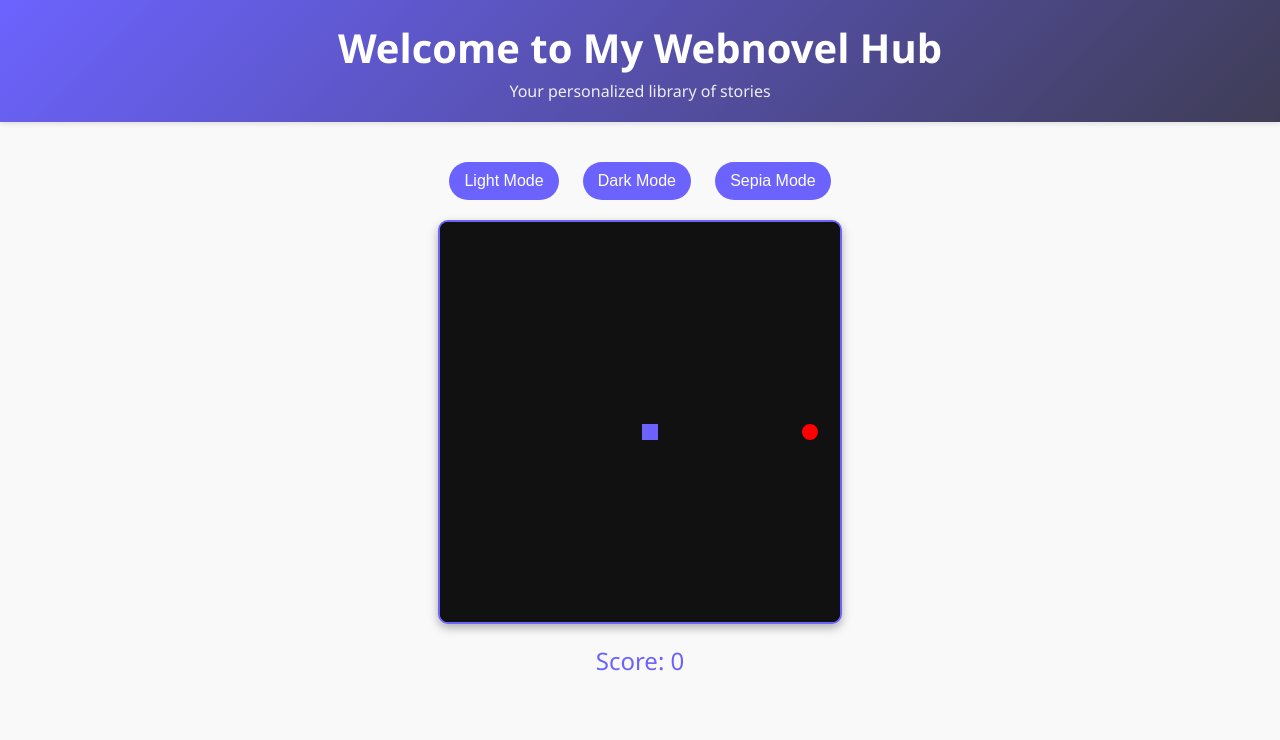
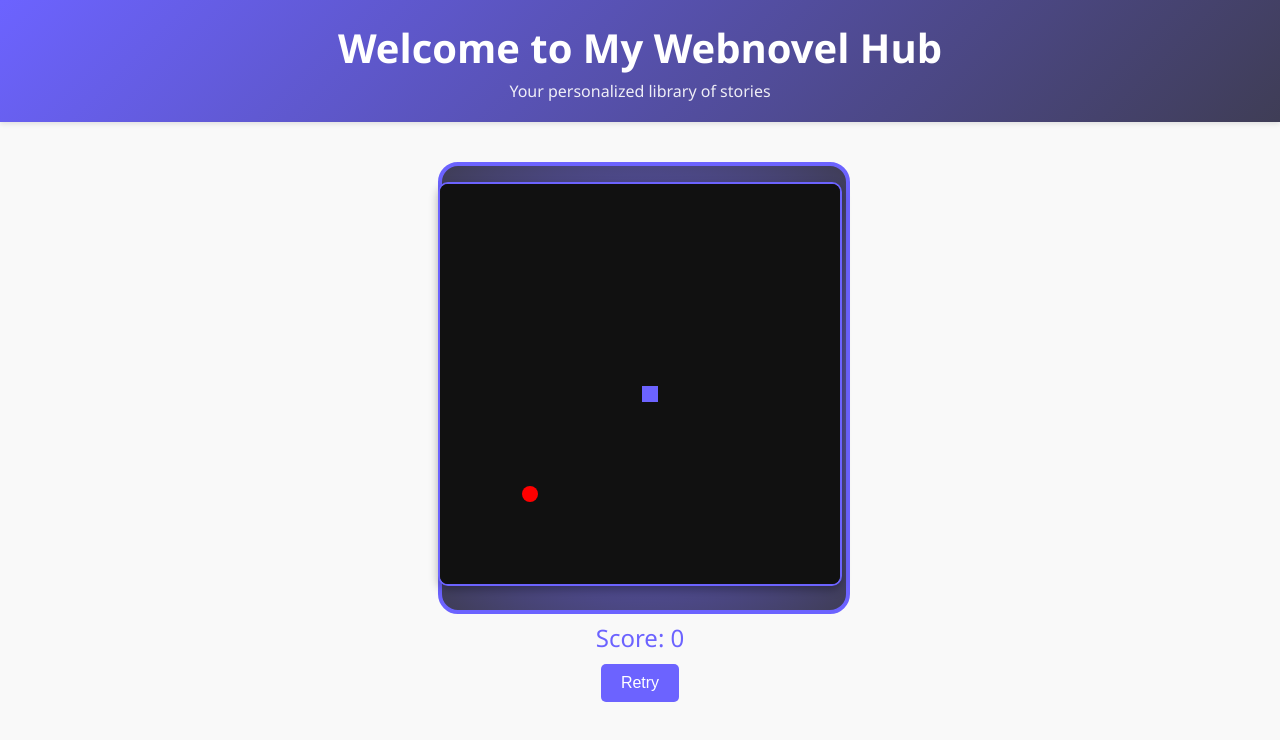
Before and after one commit to DefyingDemonz/WebNovelHub, a plain HTML site: page index.html in a window 1280 px wide. Drawn offline with Linux system fonts and the light colour scheme.

Commit message:
Update index.html

```diff
--- a/index.html
+++ b/index.html
@@ -55,12 +55,40 @@
         }
 
         canvas {
+            background-color: #111;
+            margin: 20px auto;
             display: block;
-            margin: 20px auto;
-            background-color: #111;
             border: 2px solid #6c63ff;
             border-radius: 10px;
             box-shadow: 0px 4px 10px rgba(0, 0, 0, 0.3);
+            position: relative;
+        }
+
+        .game-wrapper {
+            position: relative;
+            display: inline-block;
+        }
+
+        .game-decoration {
+            position: absolute;
+            top: 0;
+            left: 0;
+            width: 100%;
+            height: 100%;
+            border: 4px solid #6c63ff;
+            border-radius: 20px;
+            z-index: -1;
+            background: radial-gradient(circle at center, #6c63ff 0%, #3f3d56 100%);
+            animation: fadeIn 1s ease;
+        }
+
+        .trophy {
+            margin: 10px auto;
+            width: 100px;
+            height: 100px;
+            background: url('/mnt/data/A_sleek,_modern_digital_trophy_design_for_a_video_.png') no-repeat center;
+            background-size: contain;
+            display: none;
         }
 
         .score {
@@ -69,25 +97,21 @@
             margin-top: 10px;
         }
 
-        .mode-switch {
-            text-align: center;
-            margin-bottom: 20px;
+        .retry-btn {
+            display: block;
+            margin: 10px auto;
+            padding: 10px 20px;
+            font-size: 1rem;
+            color: #fff;
+            background-color: #6c63ff;
+            border: none;
+            border-radius: 5px;
+            cursor: pointer;
+            transition: background 0.3s;
         }
 
-        .mode-switch button {
-            margin: 0 10px;
-            padding: 10px 15px;
-            border: none;
-            border-radius: 25px;
-            cursor: pointer;
-            font-size: 1rem;
-            color: white;
-            background: #6c63ff;
-            transition: all 0.3s ease;
-        }
-
-        .mode-switch button:hover {
-            background: #3f3d56;
+        .retry-btn:hover {
+            background-color: #3f3d56;
         }
     </style>
 </head>
@@ -97,13 +121,13 @@
         <p>Your personalized library of stories</p>
     </header>
     <div class="container">
-        <div class="mode-switch">
-            <button onclick="setMode('light')">Light Mode</button>
-            <button onclick="setMode('dark')">Dark Mode</button>
-            <button onclick="setMode('sepia')">Sepia Mode</button>
+        <div class="game-wrapper">
+            <canvas id="snakeGame" width="400" height="400"></canvas>
+            <div class="game-decoration"></div>
         </div>
-        <canvas id="snakeGame" width="400" height="400"></canvas>
+        <div class="trophy" id="highScoreTrophy"></div>
         <div class="score" id="score">Score: 0</div>
+        <button class="retry-btn" onclick="restartGame()">Retry</button>
     </div>
     <script>
         const canvas = document.getElementById('snakeGame');
@@ -112,15 +136,21 @@
         const rows = canvas.width / box;
         const columns = canvas.height / box;
         let snake = [{ x: 10 * box, y: 10 * box }];
-        let food = {
-            x: Math.floor(Math.random() * rows) * box,
-            y: Math.floor(Math.random() * columns) * box
-        };
+        let food = randomFood();
         let direction;
         let score = 0;
+        let highScore = 0;
         const scoreDisplay = document.getElementById('score');
+        const trophy = document.getElementById('highScoreTrophy');
 
         document.addEventListener('keydown', changeDirection);
+
+        function randomFood() {
+            return {
+                x: Math.floor(Math.random() * rows) * box,
+                y: Math.floor(Math.random() * columns) * box
+            };
+        }
 
         function changeDirection(event) {
             if (event.key === 'ArrowUp' && direction !== 'DOWN') direction = 'UP';
@@ -154,10 +184,11 @@
             if (snakeX === food.x && snakeY === food.y) {
                 score++;
                 scoreDisplay.textContent = `Score: ${score}`;
-                food = {
-                    x: Math.floor(Math.random() * rows) * box,
-                    y: Math.floor(Math.random() * columns) * box
-                };
+                food = randomFood();
+                if (score > highScore) {
+                    highScore = score;
+                    trophy.style.display = 'block';
+                }
             } else {
                 snake.pop();
             }
@@ -186,7 +217,18 @@
             return false;
         }
 
-        const game = setInterval(drawGame, 100);
+        function restartGame() {
+            snake = [{ x: 10 * box, y: 10 * box }];
+            food = randomFood();
+            direction = null;
+            score = 0;
+            scoreDisplay.textContent = `Score: ${score}`;
+            trophy.style.display = 'none';
+            clearInterval(game);
+            game = setInterval(drawGame, 100);
+        }
+
+        let game = setInterval(drawGame, 100);
     </script>
 </body>
 </html>
```
